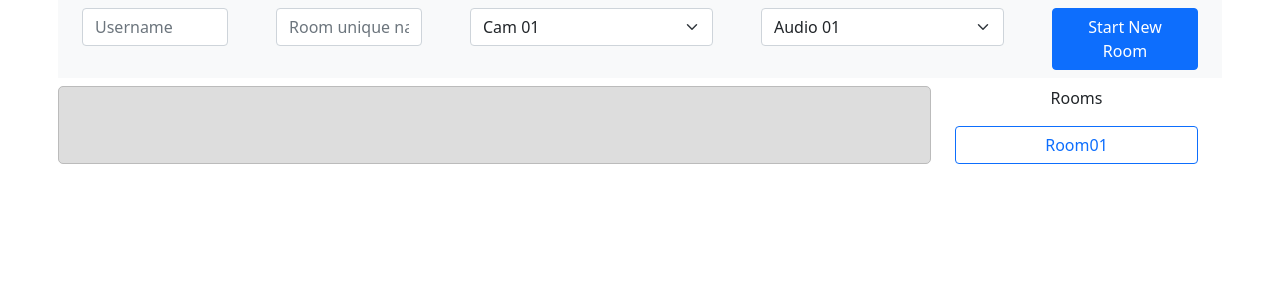
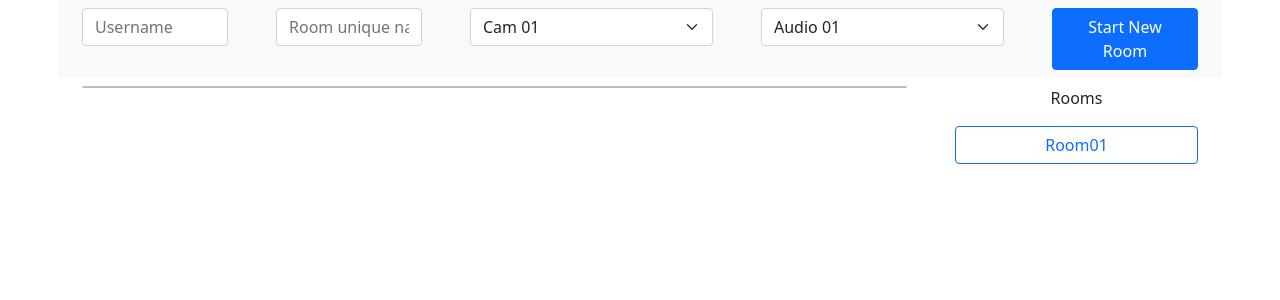
Before and after one commit to khoitnm/practice-twilio-full-flow, a React (Create React App) app in the folder pro-00-fe-simple/: page / in a window 1280 px wide. Shown: the top 300 px of the page. Built offline with nearby package versions, Linux system fonts and the light colour scheme.

Commit message:
Split VideoRoomPage.tsx into smaller Components.

```diff
--- /dev/null
+++ b/pro-00-fe-simple/src/video/VideoRoomCall.tsx
@@ -0,0 +1,22 @@
+import React from "react";
+
+const styleVideoCall = {
+  border: "1px solid #BBB",
+  borderRadius: '5px',
+  backgroundColor: "#DDD",
+};
+
+const VideoRoomPage = (): JSX.Element => {
+
+  return (
+    <>
+      {/*Main Video Call: begin*/}
+      <div style={styleVideoCall}>
+
+      </div>
+      {/*Main Video Call: end*/}
+    </>
+  );
+};
+
+export default VideoRoomPage;
--- a/pro-00-fe-simple/src/video/VideoRoomPage.tsx
+++ b/pro-00-fe-simple/src/video/VideoRoomPage.tsx
@@ -1,62 +1,25 @@
 import React from "react";
-
-const styleVideoCall = {
-  border: "1px solid #BBB",
-  borderRadius: '5px',
-  backgroundColor: "#DDD",
-};
+import VideoRoomStarter from "./VideoRoomStarter";
+import VideoRoomsList from "./VideoRoomsList";
+import VideoRoomCall from "./VideoRoomCall";
 
 const VideoRoomPage = (): JSX.Element => {
 
   return (
     <div className={'container'}>
 
-      {/*Starting row: begin*/}
-      <div className={'row bg-light pt-2 pb-2 gx-5'}>
-        <div className={'col-2'}>
-          <input type={'input'} placeholder={'Username'} title={'username'} className={'form-control'}/>
-        </div>
-        <div className={'col-2'}>
-          <input type={'input'} placeholder={'Room unique name'} title={'Room Unique Name'} className={'form-control'}/>
-        </div>
-        <div className={'col-3'}>
-          <select title={'Camera option'} defaultValue={'01'} className={'form-select'}>
-            <option value={'01'}>Cam 01</option>
-            <option value={'02'}>Cam 02</option>
-          </select>
-        </div>
-        <div className={'col-3'}>
-          <select title={'Audio option'} defaultValue={'01'} className={'form-select'}>
-            <option value={'01'}>Audio 01</option>
-            <option value={'02'}>Audio 02</option>
-          </select>
-        </div>
-        <div className={'col-2'}>
-          <button className={'btn btn-primary'}>Start New Room</button>
-        </div>
-      </div>
-      {/*Starting row: end*/}
+      <VideoRoomStarter/>
 
       {/*Body row: begin*/}
       <div className={'row gx-5 mt-2'}>
 
-        {/*Main Video Call: begin*/}
-        <div className={'col-9'} style={styleVideoCall}>
+        <div className={'col-9'}>
+          <VideoRoomCall/>
+        </div>
 
+        <div className={'col-3'}>
+          <VideoRoomsList/>
         </div>
-        {/*Main Video Call: end*/}
-
-        {/*Other Rooms: begin*/}
-        <div className={'col-3'}>
-          <div className={'pb-3'} style={{textAlign: "center"}}>
-            Rooms
-          </div>
-          <div>
-            <button className={'btn btn-outline-primary w-100'} title={'Room01 Sid SRxxxxxxxxxxxxxxx'}>Room01</button>
-          </div>
-
-        </div>
-        {/*Other Rooms: end*/}
 
       </div>
       {/*Body row: end*/}
--- /dev/null
+++ b/pro-00-fe-simple/src/video/VideoRoomStarter.tsx
@@ -0,0 +1,33 @@
+import React from "react";
+
+const VideoRoomStarter = (): JSX.Element => {
+
+  return (
+    <div className={'row bg-light pt-2 pb-2 gx-5'}>
+      <div className={'col-2'}>
+        <input type={'input'} placeholder={'Username'} title={'username'} className={'form-control'}/>
+      </div>
+      <div className={'col-2'}>
+        <input type={'input'} placeholder={'Room unique name'} title={'Room Unique Name'} className={'form-control'}/>
+      </div>
+      <div className={'col-3'}>
+        <select title={'Camera option'} defaultValue={'01'} className={'form-select'}>
+          <option value={'01'}>Cam 01</option>
+          <option value={'02'}>Cam 02</option>
+        </select>
+      </div>
+      <div className={'col-3'}>
+        <select title={'Audio option'} defaultValue={'01'} className={'form-select'}>
+          <option value={'01'}>Audio 01</option>
+          <option value={'02'}>Audio 02</option>
+        </select>
+      </div>
+      <div className={'col-2'}>
+        <button className={'btn btn-primary'}>Start New Room</button>
+      </div>
+    </div>
+
+  );
+};
+
+export default VideoRoomStarter;
--- /dev/null
+++ b/pro-00-fe-simple/src/video/VideoRoomsList.tsx
@@ -0,0 +1,18 @@
+import React from "react";
+
+
+const VideoRoomsList = (): JSX.Element => {
+
+  return (
+    <>
+      <div className={'pb-3'} style={{textAlign: "center"}}>
+        Rooms
+      </div>
+      <div>
+        <button className={'btn btn-outline-primary w-100'} title={'Room01 Sid SRxxxxxxxxxxxxxxx'}>Room01</button>
+      </div>
+    </>
+  );
+};
+
+export default VideoRoomsList;
```
